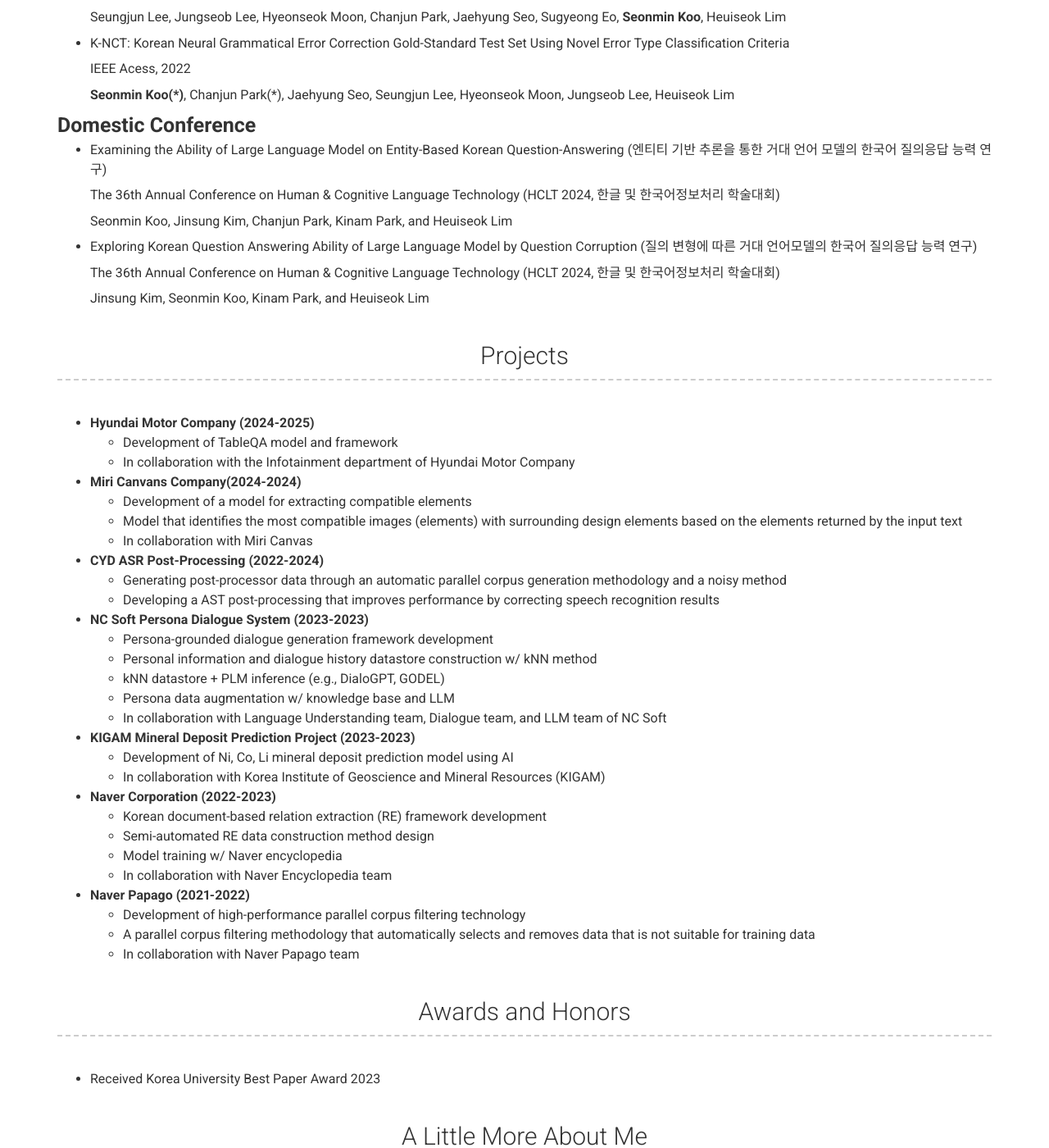
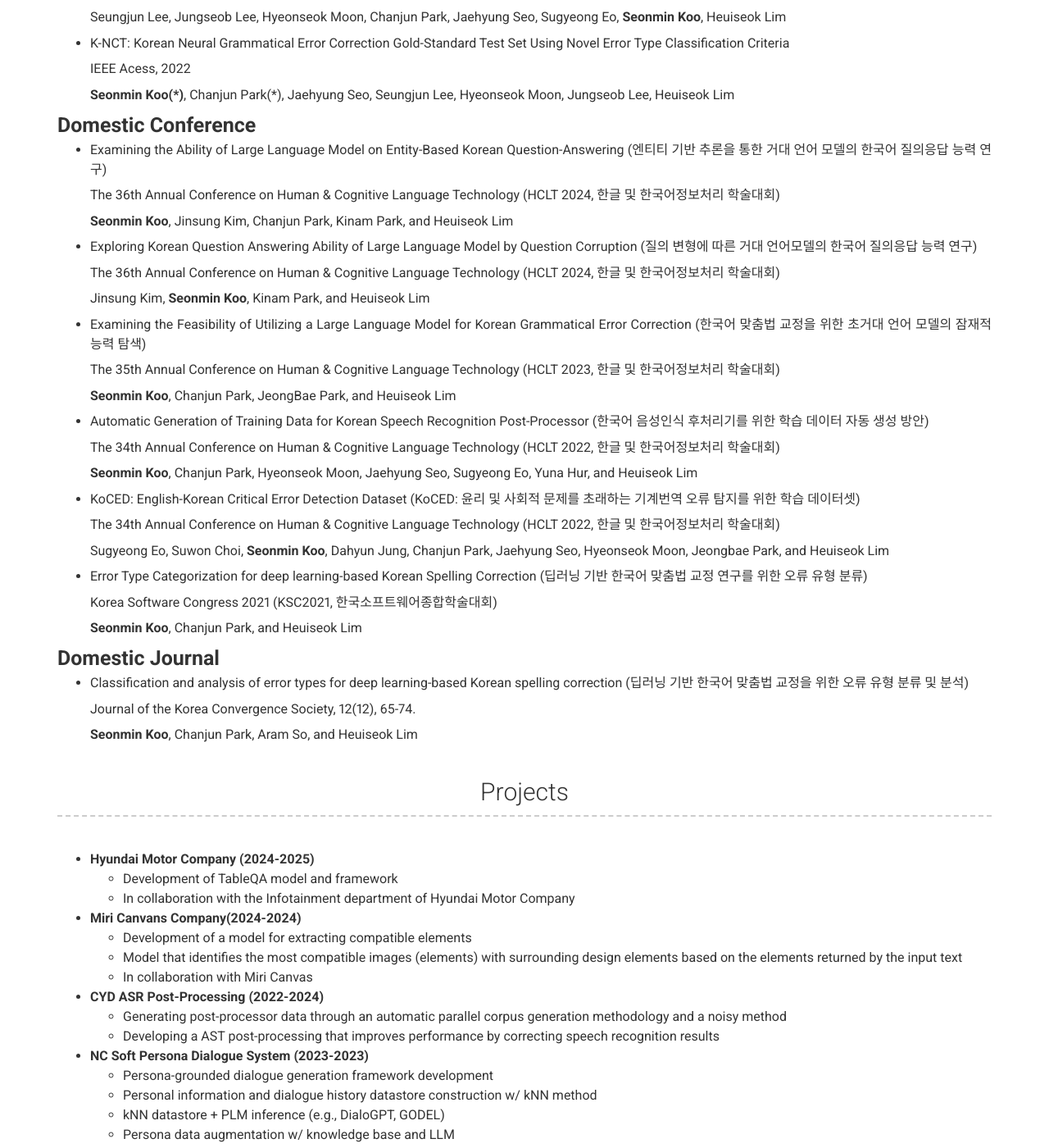
Before and after one commit to seonminkoo/seonminkoo.github.io, a Jekyll site: the page built from index.md, in a window 1280 px wide and 1400 px high, scrolled down 2863 px. Shown: the whole window at 82% size. Built offline with Jekyll 4.4.1, drawn with Linux system fonts in a browser that asks for light colours; nearby versions of some CDN libraries.

Commit message:
Update _config.yml

```diff
--- a/_config.yml
+++ b/_config.yml
@@ -189,13 +189,46 @@ content:
 
           The 36th Annual Conference on Human & Cognitive Language Technology (HCLT 2024, 한글 및 한국어정보처리 학술대회)
 
-          Seonmin Koo, Jinsung Kim, Chanjun Park, Kinam Park, and Heuiseok Lim
+          **Seonmin Koo**, Jinsung Kim, Chanjun Park, Kinam Park, and Heuiseok Lim
 
         - Exploring Korean Question Answering Ability of Large Language Model by Question Corruption (질의 변형에 따른 거대 언어모델의 한국어 질의응답 능력 연구)
 
           The 36th Annual Conference on Human & Cognitive Language Technology (HCLT 2024, 한글 및 한국어정보처리 학술대회)
 
-          Jinsung Kim, Seonmin Koo, Kinam Park, and Heuiseok Lim
+          Jinsung Kim, **Seonmin Koo**, Kinam Park, and Heuiseok Lim
+
+        - Examining the Feasibility of Utilizing a Large Language Model for Korean Grammatical Error Correction (한국어 맞춤법 교정을 위한 초거대 언어 모델의 잠재적 능력 탐색)
+
+          The 35th Annual Conference on Human & Cognitive Language Technology (HCLT 2023, 한글 및 한국어정보처리 학술대회)
+
+          **Seonmin Koo**, Chanjun Park, JeongBae Park, and Heuiseok Lim
+
+        - Automatic Generation of Training Data for Korean Speech Recognition Post-Processor (한국어 음성인식 후처리기를 위한 학습 데이터 자동 생성 방안)
+
+          The 34th Annual Conference on Human & Cognitive Language Technology (HCLT 2022, 한글 및 한국어정보처리 학술대회)
+
+          **Seonmin Koo**, Chanjun Park, Hyeonseok Moon, Jaehyung Seo, Sugyeong Eo, Yuna Hur, and Heuiseok Lim
+
+        - KoCED: English-Korean Critical Error Detection Dataset (KoCED: 윤리 및 사회적 문제를 초래하는 기계번역 오류 탐지를 위한 학습 데이터셋)
+
+          The 34th Annual Conference on Human & Cognitive Language Technology (HCLT 2022, 한글 및 한국어정보처리 학술대회)
+
+          Sugyeong Eo, Suwon Choi, **Seonmin Koo**, Dahyun Jung, Chanjun Park, Jaehyung Seo, Hyeonseok Moon, Jeongbae Park, and Heuiseok Lim
+
+        - Error Type Categorization for deep learning-based Korean Spelling Correction (딥러닝 기반 한국어 맞춤법 교정 연구를 위한 오류 유형 분류)
+
+          Korea Software Congress 2021 (KSC2021, 한국소프트웨어종합학술대회)
+
+          **Seonmin Koo**, Chanjun Park, and Heuiseok Lim
+
+      #### **Domestic Journal**
+        - Classification and analysis of error types for deep learning-based Korean spelling correction (딥러닝 기반 한국어 맞춤법 교정을 위한 오류 유형 분류 및 분석)
+
+          Journal of the Korea Convergence Society, 12(12), 65-74.
+
+          **Seonmin Koo**, Chanjun Park, Aram So, and Heuiseok Lim
+
+
 
   - title: Projects
     layout: text
```
